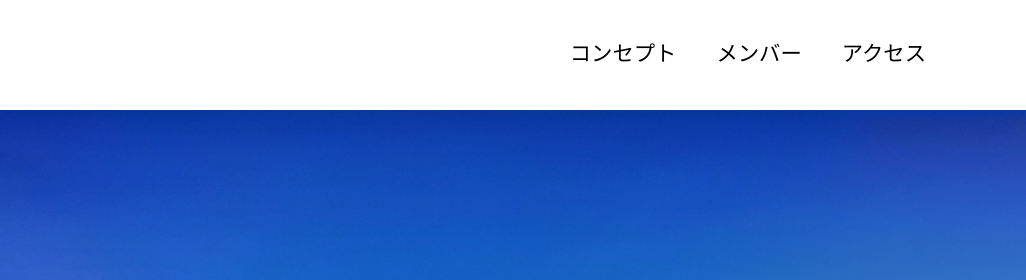
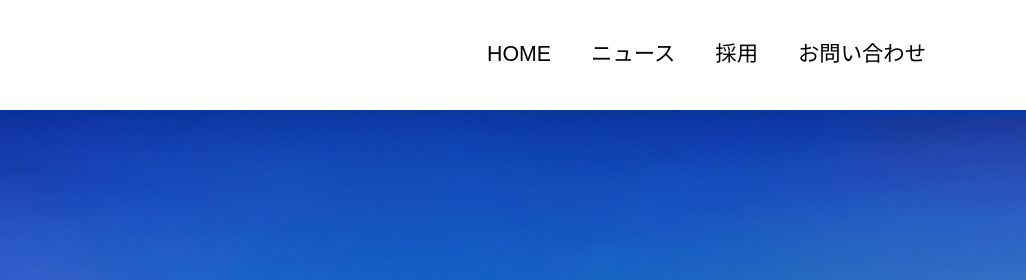
Before and after one commit to takumi284/RDL_final_assignment, a plain HTML site: page index.html in a window 1280 px wide. Shown: the top 280 px of the page, 254-1280 px from the left. Drawn offline with nearby package versions, Linux system fonts and the light colour scheme; a web font is replaced by a local one.

Commit message:
ヘッダーのメニューを変更

```diff
--- a/index.html
+++ b/index.html
@@ -23,9 +23,10 @@
                 <div class="header-site-menu">
                     <nav class="site-menu">
                         <ul>
-                            <li><a href="concept.html">コンセプト</a></li>
-                            <li><a href="members.html">メンバー</a></li>
-                            <li><a href="access.html">アクセス</a></li>
+                            <li><a href="home.html">HOME</a></li>
+                            <li><a href="news.html">ニュース</a></li>
+                            <li><a href="recruit.html">採用</a></li>
+                            <li><a href="contact.html">お問い合わせ</a></li>
                         </ul>
                     </nav>
                 </div>
```
